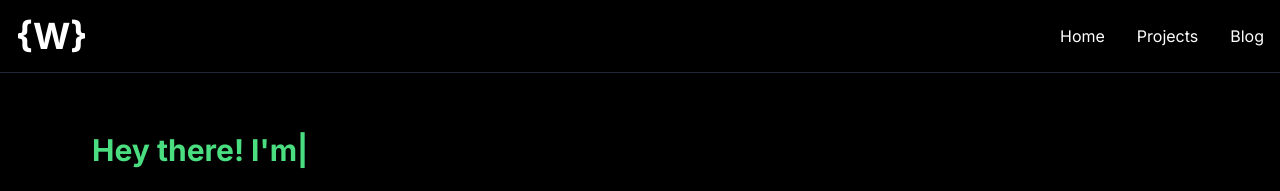
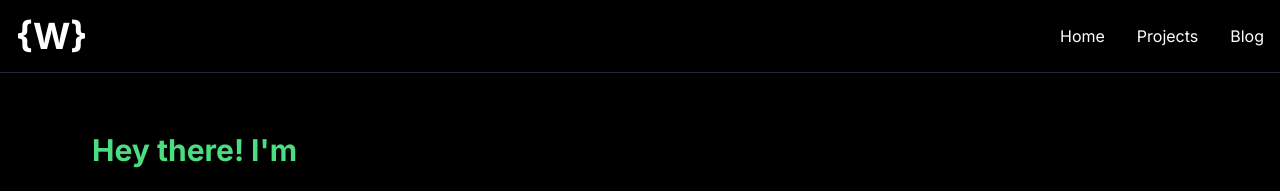
Before and after one commit to waleedshoaib2/Portfolio, a Next.js app: page / in a window 1280 px wide. Shown: the top 191 px of the page. Built offline with nearby package versions, Linux system fonts and the light colour scheme.

Commit message:
new lib added dep issue resolved

```diff
--- a/package.json
+++ b/package.json
@@ -4,7 +4,7 @@
   "private": true,
   "scripts": {
     "dev": "next dev",
-    "build": "npm install --force && next build",
+    "build": "next build",
     "start": "next start",
     "lint": "next lint"
   },
@@ -15,7 +15,7 @@
     "react-dom": "^18",
     "react-icons": "^5.2.1",
     "react-scroll": "^1.9.0",
-    "react-typical": "^0.1.3"
+    "react-type-animation": "^3.2.0"
   },
   "devDependencies": {
     "eslint": "^8",
--- a/src/app/components/HomeSection.js
+++ b/src/app/components/HomeSection.js
@@ -1,22 +1,23 @@
-"use client"
+"use client";
 
 import React from 'react';
 import { FaGithub, FaLinkedin, FaEnvelope } from 'react-icons/fa';
-import Typical from 'react-typical';
+import { TypeAnimation } from 'react-type-animation';
 
 const HomeSection = () => {
   return (
     <section id="home" className="mb-20 bg-black mt-20 p-8 text-white slide-in-section">
       <h1 className="text-3xl text-green-400">
-        <Typical
-          loop={Infinity}
-          wrapper="b"
-          steps={[
+        <TypeAnimation
+          sequence={[
             'Hey there!',
             1000,
             'Hey there! I\'m',
             2000,
           ]}
+          wrapper="b"
+          cursor={true}
+          repeat={Infinity}
         />
       </h1>
       <h2 className="text-8xl font-bold mt-4">Waleed Shoaib.</h2>
```
Also changed, not shown: 2 other files (tests, documents, lock files or other folders).
